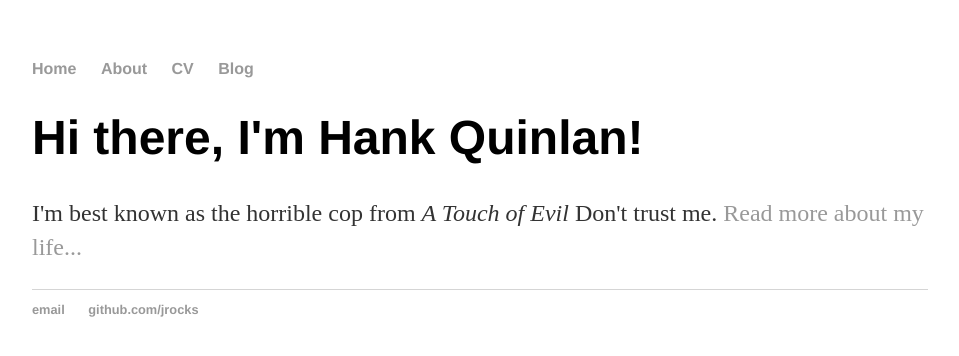
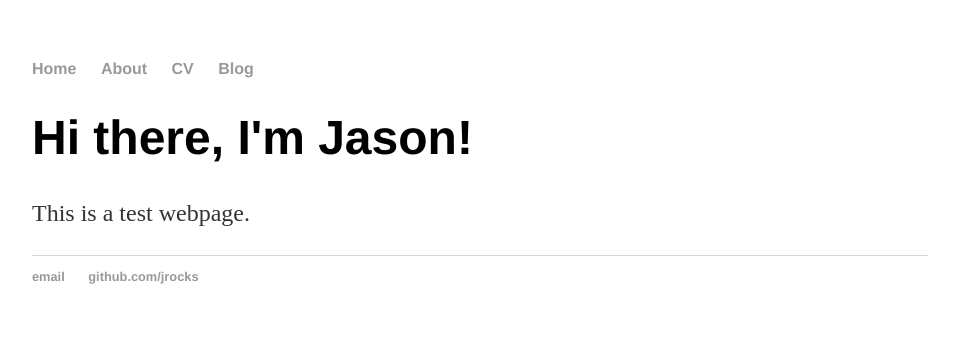
Before and after one commit to jrocks/jrocks.github.io, a Jekyll site: the page built from index.html, in a window 1280 px wide. Shown: the top 356 px of the page, without its empty margins (160-1119 px from the left). Built offline with Jekyll 4.4.1, drawn with Linux system fonts in a browser that asks for light colours.

Commit message:
Update index.html

```diff
--- a/index.html
+++ b/index.html
@@ -1,8 +1,8 @@
 ---
 layout: default
-title: Hank Quinlan, Horrible Cop
+title: Jason Rocks
 ---
 <div class="blurb">
-	<h1>Hi there, I'm Hank Quinlan!</h1>
-	<p>I'm best known as the horrible cop from <em>A Touch of Evil</em> Don't trust me. <a href="/about">Read more about my life...</a></p>
+	<h1>Hi there, I'm Jason!</h1>
+	<p>This is a test webpage.</p>
 </div><!-- /.blurb -->
```
